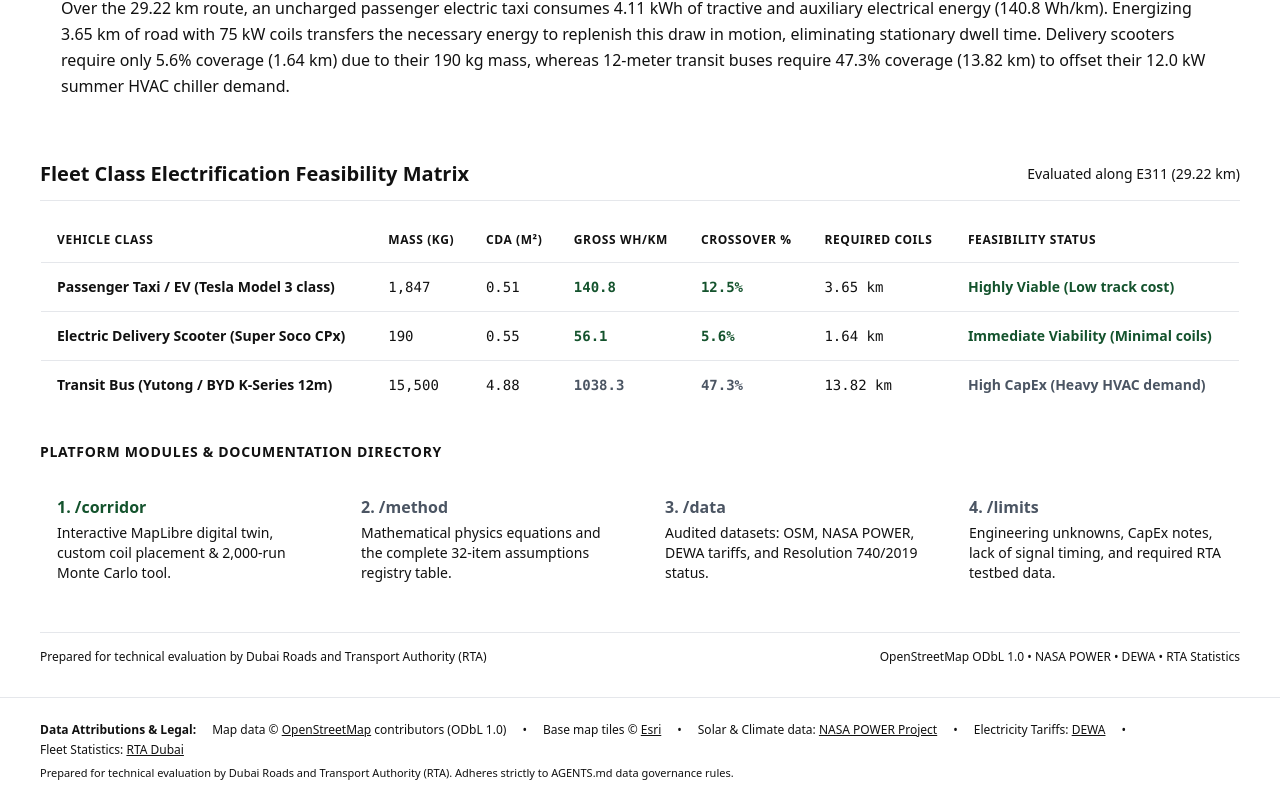
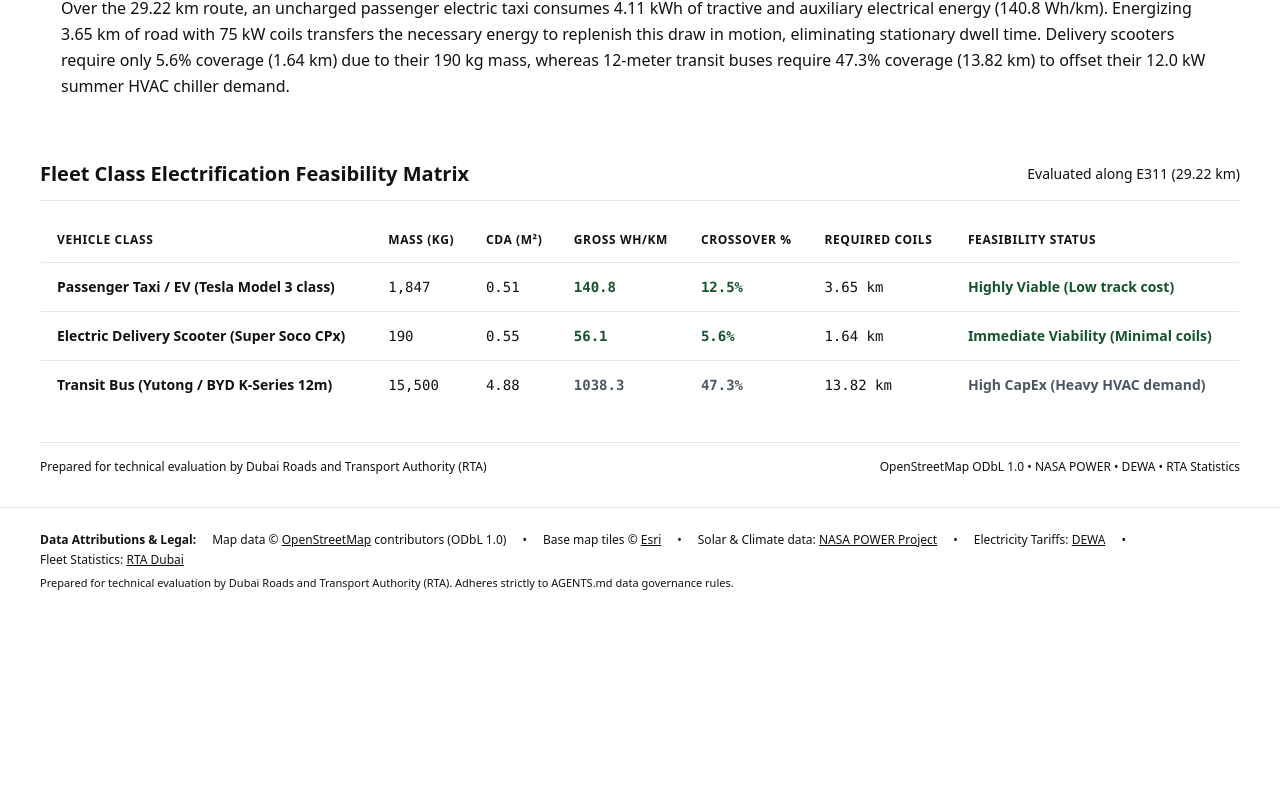
Before and after one commit to neil-surjiani/reygen, a Next.js app: page / in a window 1280 px wide. Shown: the part 1241-2045 px from the top of the page. After the commit the page ends 1855 px from the top, so only its background shows below. Built offline with nearby package versions, Linux system fonts and the light colour scheme.

Commit message:
style: remove platform directory section from home

```diff
--- a/src/app/page.tsx
+++ b/src/app/page.tsx
@@ -549,63 +549,6 @@ export default function HomePage() {
           </div>
         </div>
 
-        {/* Directory Navigation Links */}
-        <div className="space-y-4">
-          <h3 className="text-sm font-bold uppercase tracking-wider text-slate-400 print:text-slate-700">
-            Platform Modules &amp; Documentation Directory
-          </h3>
-
-          <div className="grid grid-cols-1 sm:grid-cols-2 lg:grid-cols-4 gap-4 text-sm">
-            <Link
-              href="/corridor"
-              className="rounded-xl border border-slate-800 bg-slate-900/60 p-4 hover:border-emerald-500 transition-colors print:bg-white print:border-slate-300"
-            >
-              <div className="font-bold text-base text-emerald-400 print:text-emerald-700">
-                1. /corridor
-              </div>
-              <div className="text-xs sm:text-sm text-slate-300 print:text-slate-600 mt-1">
-                Interactive MapLibre digital twin, custom coil placement &amp; 2,000-run Monte Carlo tool.
-              </div>
-            </Link>
-
-            <Link
-              href="/method"
-              className="rounded-xl border border-slate-800 bg-slate-900/60 p-4 hover:border-emerald-500 transition-colors print:bg-white print:border-slate-300"
-            >
-              <div className="font-bold text-base text-sky-400 print:text-sky-700">
-                2. /method
-              </div>
-              <div className="text-xs sm:text-sm text-slate-300 print:text-slate-600 mt-1">
-                Mathematical physics equations and the complete 32-item assumptions registry table.
-              </div>
-            </Link>
-
-            <Link
-              href="/data"
-              className="rounded-xl border border-slate-800 bg-slate-900/60 p-4 hover:border-emerald-500 transition-colors print:bg-white print:border-slate-300"
-            >
-              <div className="font-bold text-base text-purple-400 print:text-purple-700">
-                3. /data
-              </div>
-              <div className="text-xs sm:text-sm text-slate-300 print:text-slate-600 mt-1">
-                Audited datasets: OSM, NASA POWER, DEWA tariffs, and Resolution 740/2019 status.
-              </div>
-            </Link>
-
-            <Link
-              href="/limits"
-              className="rounded-xl border border-slate-800 bg-slate-900/60 p-4 hover:border-emerald-500 transition-colors print:bg-white print:border-slate-300"
-            >
-              <div className="font-bold text-base text-amber-400 print:text-amber-700">
-                4. /limits
-              </div>
-              <div className="text-xs sm:text-sm text-slate-300 print:text-slate-600 mt-1">
-                Engineering unknowns, CapEx notes, lack of signal timing, and required RTA testbed data.
-              </div>
-            </Link>
-          </div>
-        </div>
-
         {/* Print Footer Notice */}
         <div className="border-t border-slate-800 pt-4 text-xs text-slate-400 print:text-slate-600 flex flex-wrap justify-between">
           <span>Prepared for technical evaluation by Dubai Roads and Transport Authority (RTA)</span>
```
